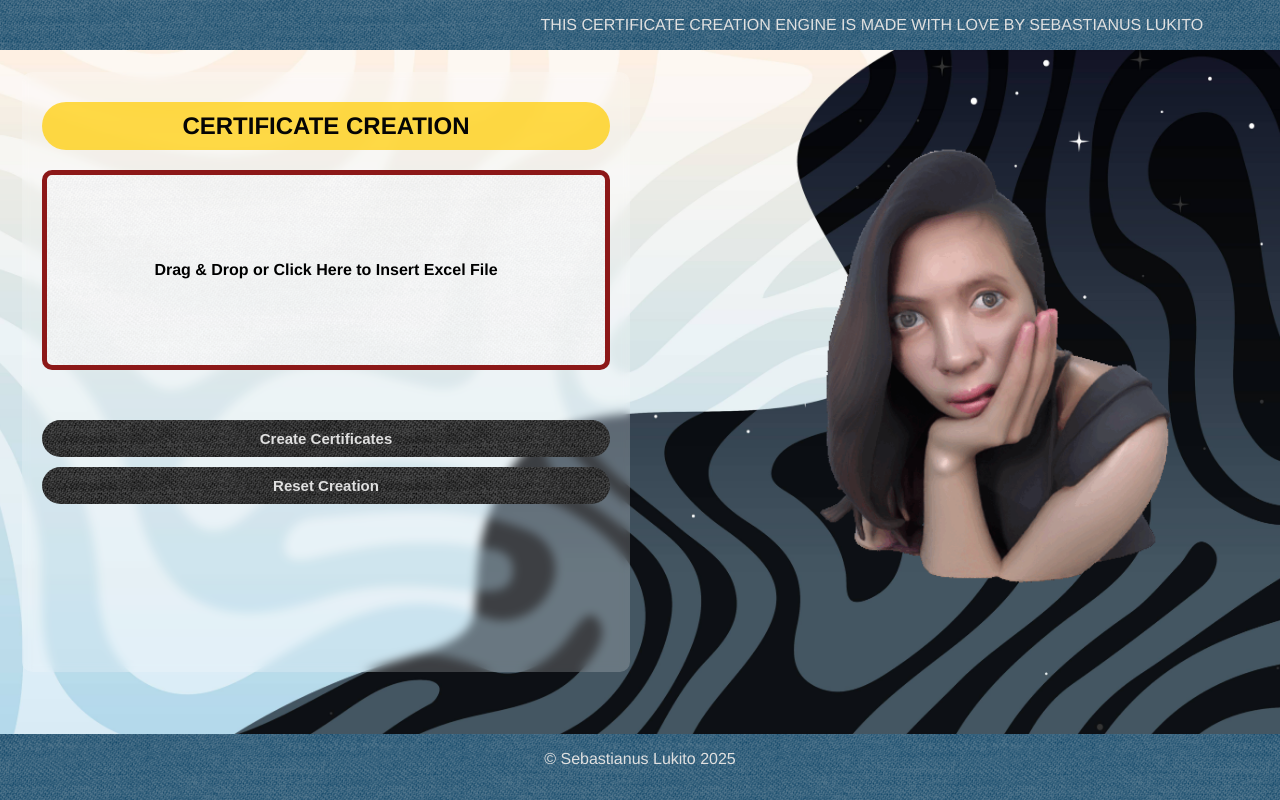
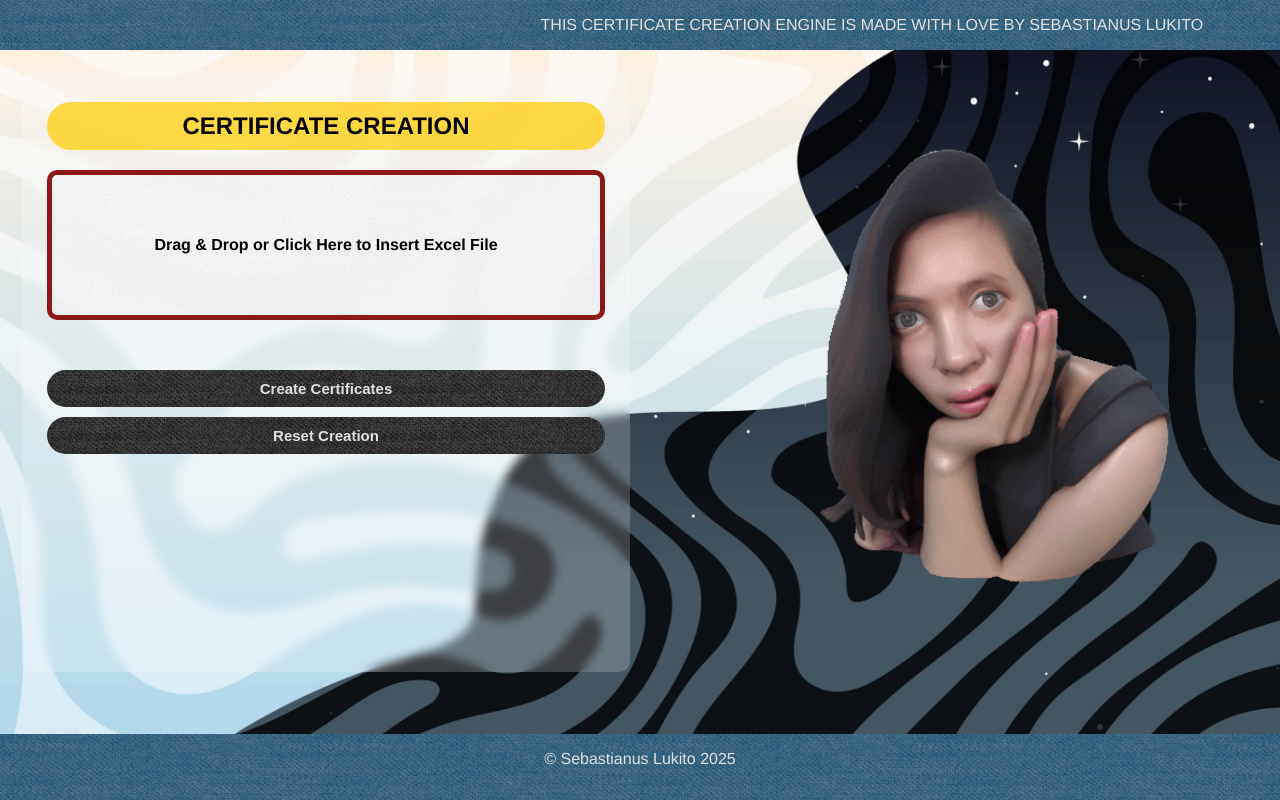
Before and after one commit to SebastianLukito/tugasSiscaCuy, a plain HTML site: page index.html in a window 1280 px wide. Drawn offline with nearby package versions, Linux system fonts and the light colour scheme; a script that the page names is missing.

Commit message:
Add files via upload

```diff
--- a/print.css
+++ b/print.css
@@ -34,7 +34,7 @@ body {
 .left-panel, .right-panel {
     background: rgba(255, 255, 255, 0.2); /* Efek transparan */
     backdrop-filter: blur(5px);
-    padding: 20px;
+    padding-block: 20px;
     border-radius: 10px;
     flex: 1;
     min-width: 300px;
@@ -42,6 +42,7 @@ body {
     min-height: 600px;
     max-height: 1900px;
     margin-bottom: 40px;
+    padding-inline: 25px;
 }
 
 .left-panel {
@@ -123,8 +124,9 @@ button:hover {
     position: relative;
     box-sizing: border-box;
     min-height: 400px;
-    max-height: 550px;
+    max-height: 502px;
     margin-bottom: 15px;
+    overflow-y: auto;    /* tambahkan ini */
 }
 
 .qr-display p {
@@ -134,13 +136,13 @@ button:hover {
 
 .drop-section {
     width: 100%;
-    min-height: 200px;
-    padding: 20px 20px;
+    min-height: 150px;
+    padding: 10px 20px;
     border-radius: 10px;
     border: 5px solid #8c1818;
     text-align: center;
     align-content: center;
-    background: rgba(255, 255, 255, 0.72); /* Efek transparan */
+    background: rgba(253, 253, 253, 0.72); /* Efek transparan */
     backdrop-filter: blur(15px);
     background-image: url("texture.png");
     font-weight: bold;
@@ -406,6 +408,7 @@ footer {
 .certificate-list {
     list-style: none;
     margin: 0;
+    max-height: 600px;
 }
 
 .certificate-item {
```
